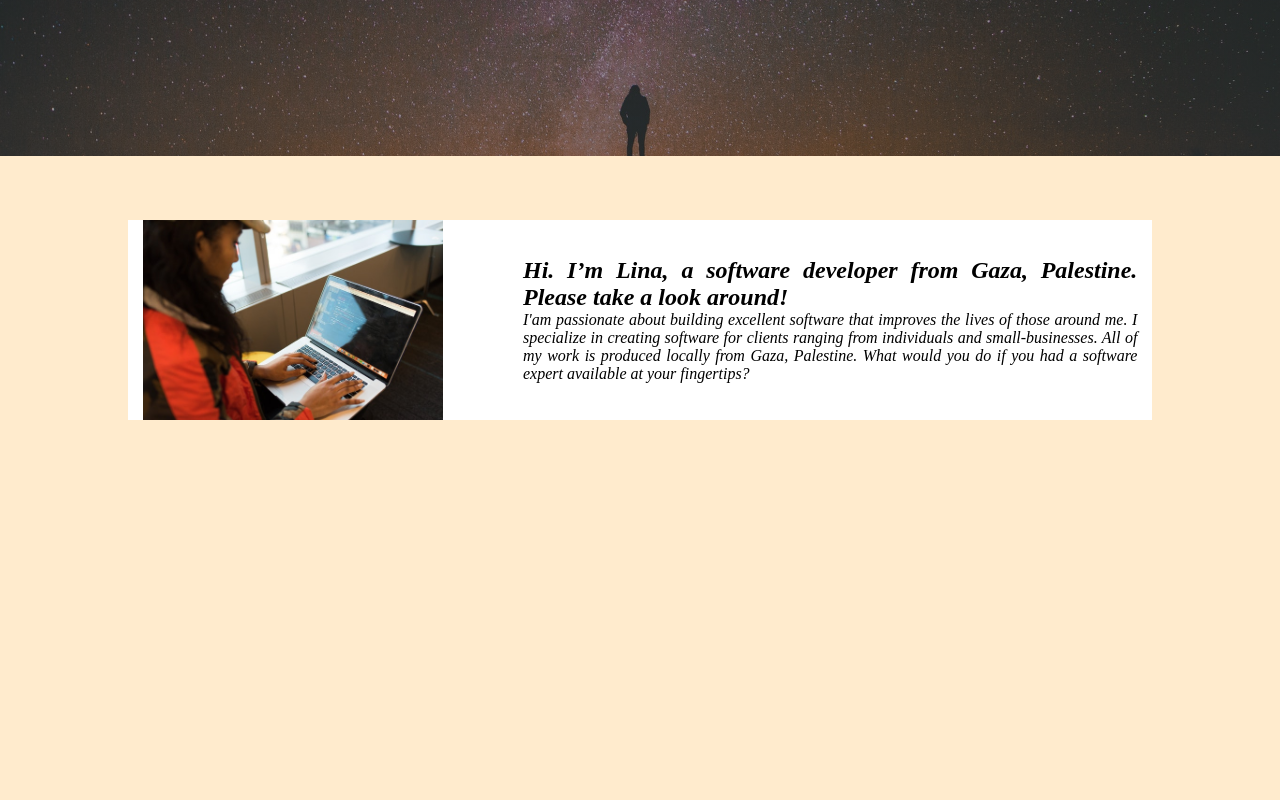
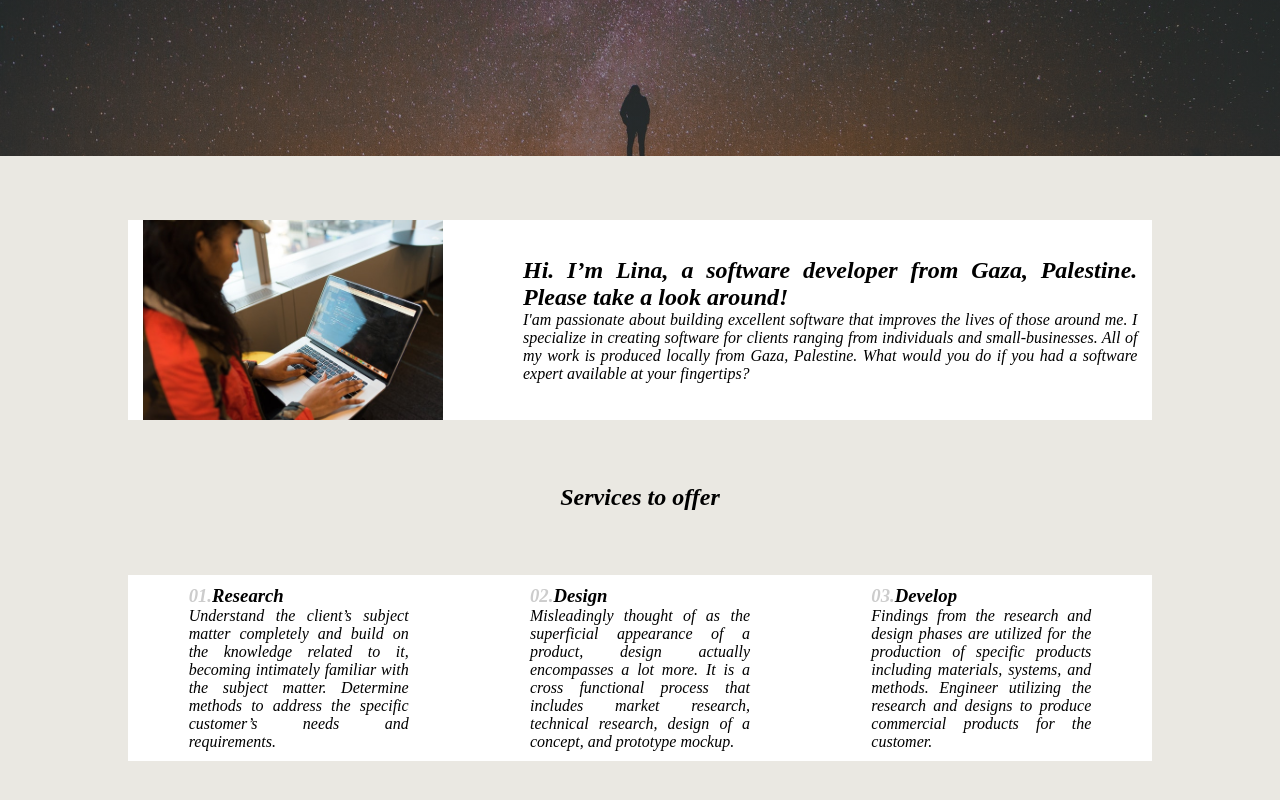
Before and after one commit to GSG-G8/LinaEbeid-Portfolio, a plain HTML site: page index.html in a window 1280 px wide. Shown: the part 344-1144 px from the top of the page. Before the commit the page ends 828 px from the top, so only its background shows below. Drawn offline with Linux system fonts and the light colour scheme.

Commit message:
services section added Relates #8

```diff
--- a/index.html
+++ b/index.html
@@ -41,7 +41,46 @@
           </p>
         </article>
       </section>
-      <section id="Services"></section>
+      <section class="services" id="Services">
+        <section class="services__desc">
+          <h2>Services to offer</h2>
+          <div >
+            <article>
+              <h3><span style="color: #cccccc;">01.</span>Research</h3>
+              <p>
+                Understand the client’s subject matter completely and build on
+                the knowledge related to it, becoming intimately familiar with
+                the subject matter. Determine methods to address the specific
+                customer’s needs and requirements.
+              </p>
+            </article>
+            <article>
+              <h3><span style="color: #cccccc;">02.</span>Design</h3>
+              <p>
+                Misleadingly thought of as the superficial appearance of a
+                product, design actually encompasses a lot more. It is a cross
+                functional process that includes market research, technical
+                research, design of a concept, and prototype mockup.
+              </p>
+            </article>
+            <article>
+              <h3><span style="color: #cccccc;">03.</span>Develop</h3>
+              <p>
+                Findings from the research and design phases are utilized for
+                the production of specific products including materials,
+                systems, and methods. Engineer utilizing the research and
+                designs to produce commercial products for the customer.
+              </p>
+            </article>
+          </div>
+        </section>
+        <!-- <section class="services__project">
+          <div class="img__wrap">
+            <img class="img__img" src="img/l.png" >
+            <p class="img__description">Project 1.</p>
+          </div>
+        </section> -->
+      </section>
     </main>
     <footer></footer>
     <script src="main.js"></script>
--- a/style.css
+++ b/style.css
@@ -4,9 +4,8 @@
   scroll-behavior: smooth;
   font-style: oblique;
 }
-body{
-  background-color: blanchedalmond;
-
+body {
+  background-color: rgba(230, 228, 221, 0.836);
 }
 
 header {
@@ -66,24 +65,7 @@ header h1 {
   animation-name: slidedown;
 }
 
-@keyframes slidedown {
-  from {
-    margin-top: 0%;
-  }
-
-  75% {
-    font-size: 150%;
-    margin-top: 5%;
-  }
-
-  to {
-    margin-top: 10%;
-  }
-}
-
 /* styling about section*/
-main {
-}
 
 .about {
   width: 80%;
@@ -111,6 +93,51 @@ main {
   animation-name: slidein;
 }
 
+/*Styling services section*/
+.services__desc {
+  text-align: center;
+}
+.services__desc div {
+  display: flex;
+  flex-direction: row;
+  flex-wrap: wrap;
+  width: 80%;
+  background-color: white;
+  margin: 5% auto;
+  justify-content: space-around;
+}
+
+.services__desc article {
+  width: 220px;
+  text-align: justify;
+  padding: 10px;
+}
+
+/*,,,,,,,,,,,,,*/
+/* .img__wrap {
+  position: relative;
+  height: 200px;
+  width: 257px;
+}
+
+.img__description {
+  position: absolute;
+  top: 0;
+  bottom: 0;
+  left: 0;
+  right: 0;
+  color: #fff;
+  visibility: hidden;
+  opacity: 0;
+  transition: opacity .2s, visibility .2s;
+}
+
+.img__wrap:hover .img__description {
+  visibility: visible;
+  opacity: 1;
+} */
+
+/* Keyframes*/
 @keyframes slidein {
   from {
     margin-left: 100%;
@@ -128,3 +155,18 @@ main {
     width: 100%;
   }
 }
+
+@keyframes slidedown {
+  from {
+    margin-top: 0%;
+  }
+
+  75% {
+    font-size: 150%;
+    margin-top: 5%;
+  }
+
+  to {
+    margin-top: 10%;
+  }
+}
```
